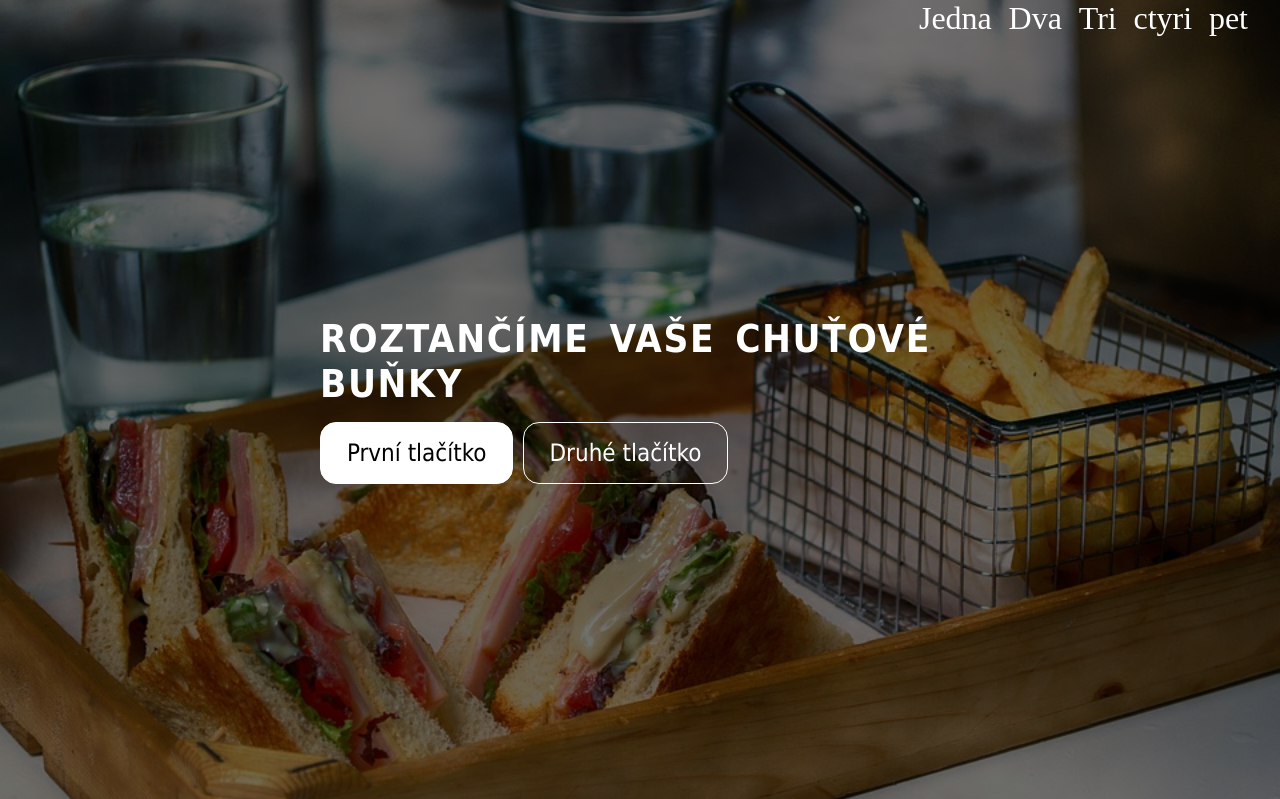
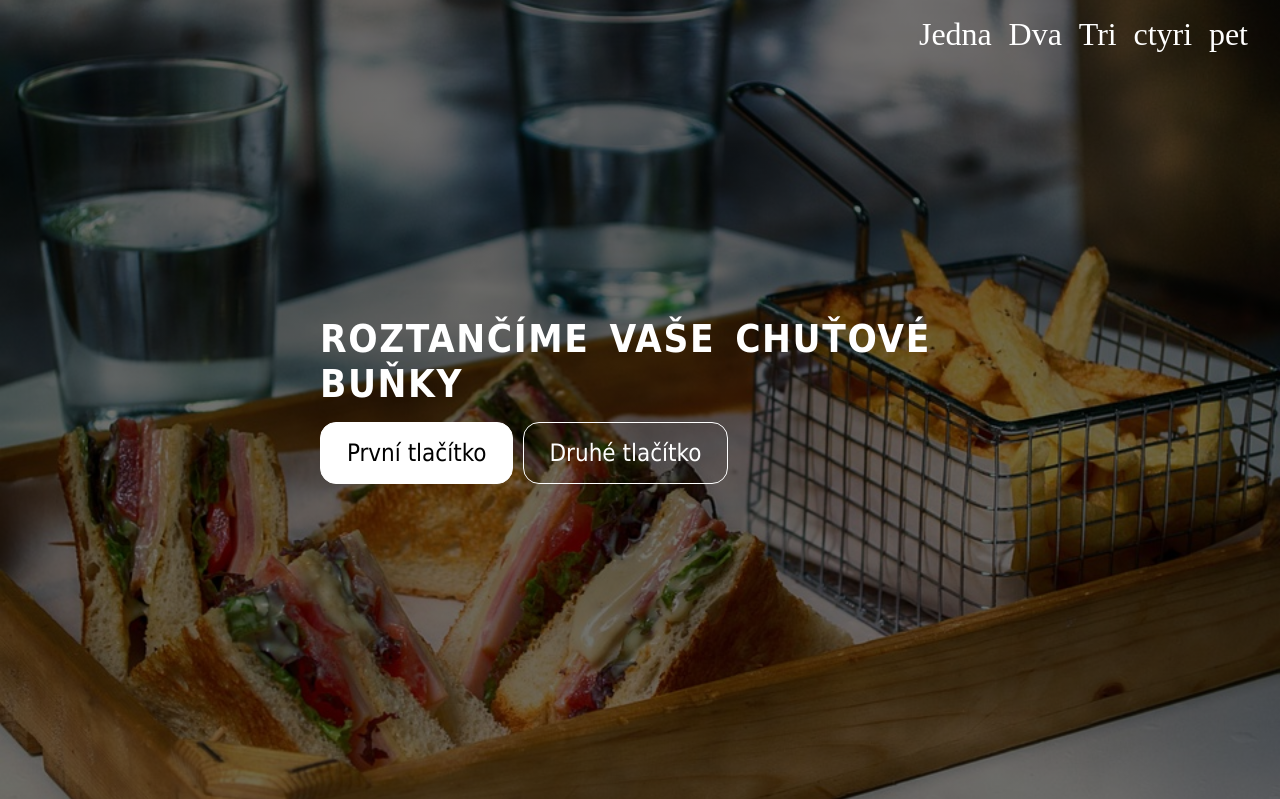
Before and after one commit to Zestak/webovky, a PHP site: page / in a window 1280 px wide. Shown: the top 799 px of the page. Run offline with PHP 8.4, Linux system fonts and the light colour scheme.

Commit message:
malej update

```diff
--- a/html/htmlacss2/css/styles.css
+++ b/html/htmlacss2/css/styles.css
@@ -21,6 +21,7 @@ header {
 nav ul {
   float: right;
   margin-right: 2rem;
+  margin-top: 1rem;
 }
 nav ul li {
   display: inline-block;
```
